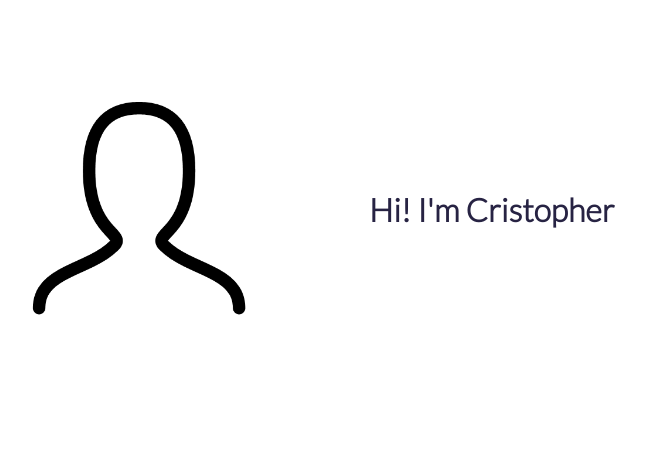
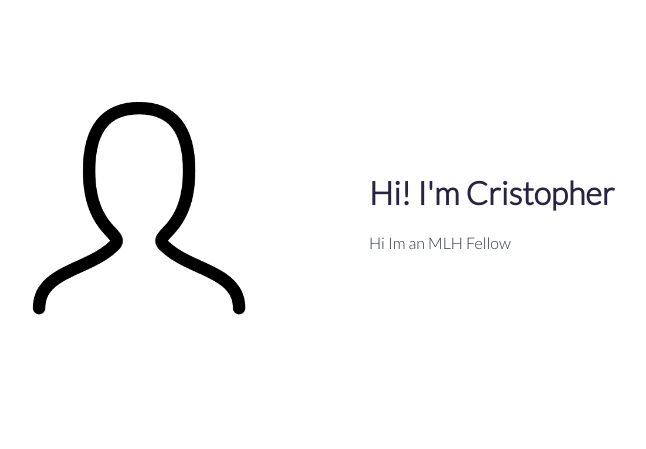
Before and after one commit to MLH-Fellowship/cturtles3-portfolio, a Flask app: page /about/cristopher in a window 1280 px wide. Shown: the top 449 px of the page, without its empty margins (169-815 px from the left). Run offline with Flask 2, Linux system fonts and the light colour scheme; some libraries are stand-ins or nearby versions.

Commit message:
getting latest update

```diff
--- a/app/templates/about.html
+++ b/app/templates/about.html
@@ -37,7 +37,7 @@
     <div class="description">
         <h1 style="color:#272343; font-weight:bold">Hi! I'm {{name|capitalize}}</h1>
             <p style="color:#2d334a">
-
+                Hi Im an MLH Fellow
             </p>
     </div>
 </div>
```
